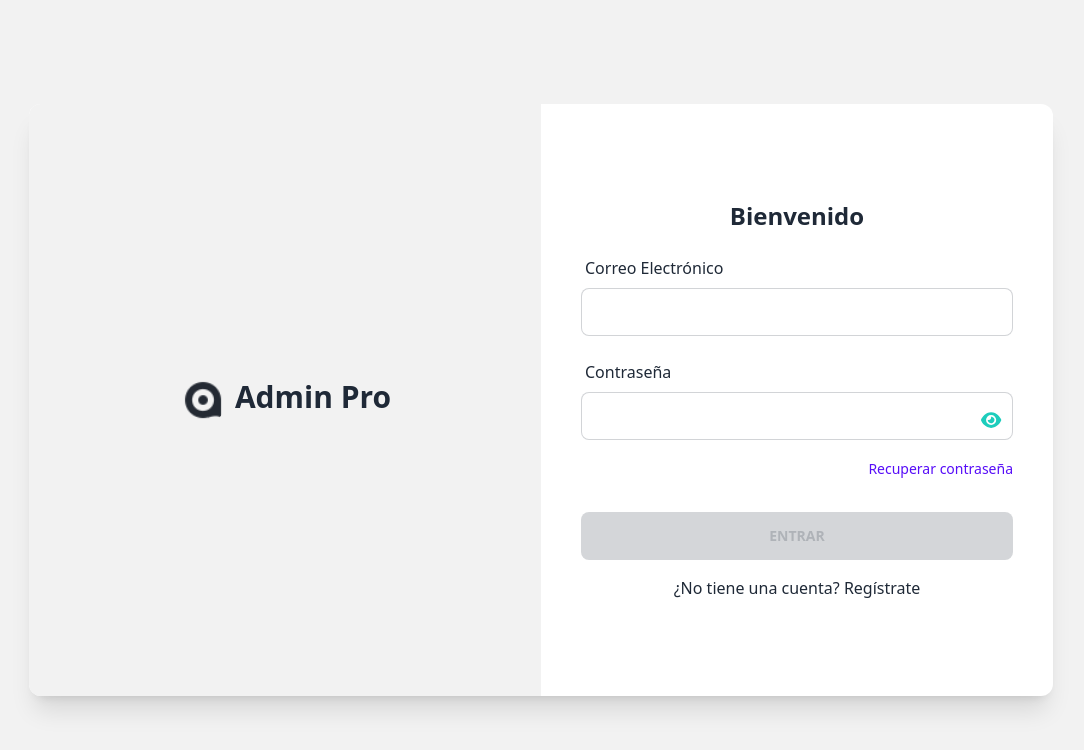
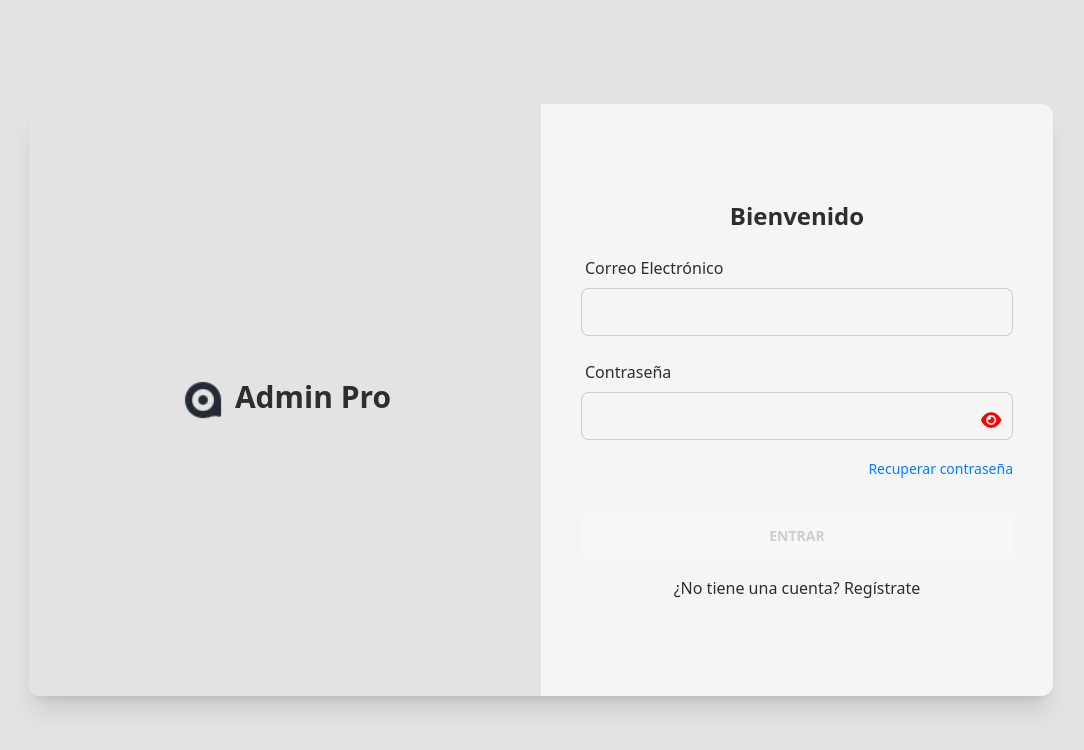
Before and after one commit to mynorgc79/Admin-Pro-Mynor, an Angular app: page / in a window 1280 px wide. Shown: the top 750 px of the page, without its empty margins (99-1183 px from the left). Built offline with nearby package versions, Linux system fonts and the light colour scheme.

Commit message:
feat: add my themes y arreglo mensaje pattern

```diff
--- a/src/app/shared/directives/custom-label.directive.ts
+++ b/src/app/shared/directives/custom-label.directive.ts
@@ -76,7 +76,7 @@ export class CustomLabelDirective {
       switch (requiredPattern) {
         case '/(?=.*[a-z])(?=.*[A-Z])(?=.*\\d)(?=.*[@#$%^&+=!]).{8,}$/':
           message =
-            'El campo debe tener al menos una mayúscula, una minúscula, un número y un carácter especial';
+            'El campo debe tener al menos una mayúscula, una minúscula, un número y un carácter especial (@#$%^&+=!)';
           break;
 
         default:
--- a/tailwind.config.js
+++ b/tailwind.config.js
@@ -1,14 +1,38 @@
 /** @type {import('tailwindcss').Config} */
 module.exports = {
-  content: [
-    "./src/**/*.{html,ts}",
-  ],
+  content: ["./src/**/*.{html,ts}"],
   darkMode: ["class", '[data-theme="dark"]'],
   theme: {
     extend: {},
   },
   plugins: [require("@tailwindcss/typography"), require("daisyui")],
   daisyui: {
-    themes: ["light", "dark",],
+    themes: [
+      {
+        myLightTheme: {
+          primary: "#0080FF",
+          secondary: "#0060FF",
+          accent: "#FF0000",
+          neutral: "#FFFFFF",
+          "base-100": "#F5F5F5",
+          info: "#6666FF",
+          success: "#88FF88",
+          warning: "#FFFFAA",
+          error: "#D65151",
+        },
+        myDarkTheme: {
+          primary: "#3897FF",
+          secondary: "#007AFF",
+          accent: "#FF6600",
+          neutral: "#222222",
+          "base-100": "#444444",
+          info: "#6666FF",
+          success: "#88FF88",
+          warning: "#FFFFAA",
+          error: "#D65151",
+        },
+      },
+    ],
+    darkTheme: "myDarkTheme",
   },
-}
+};
```
